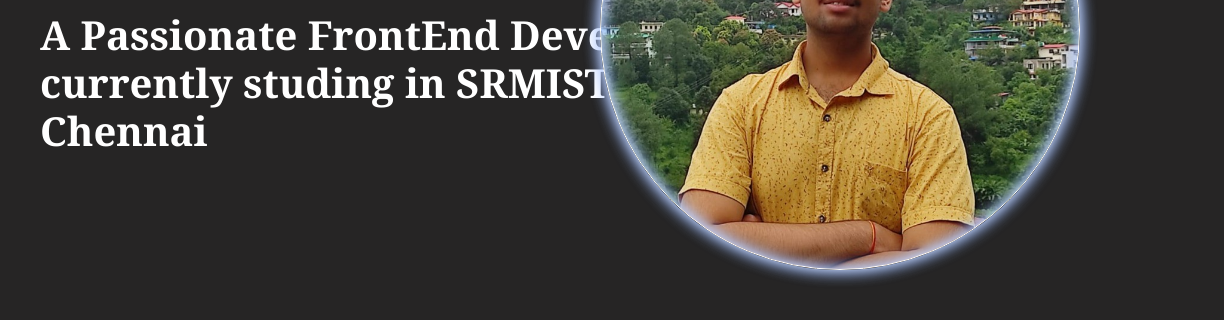
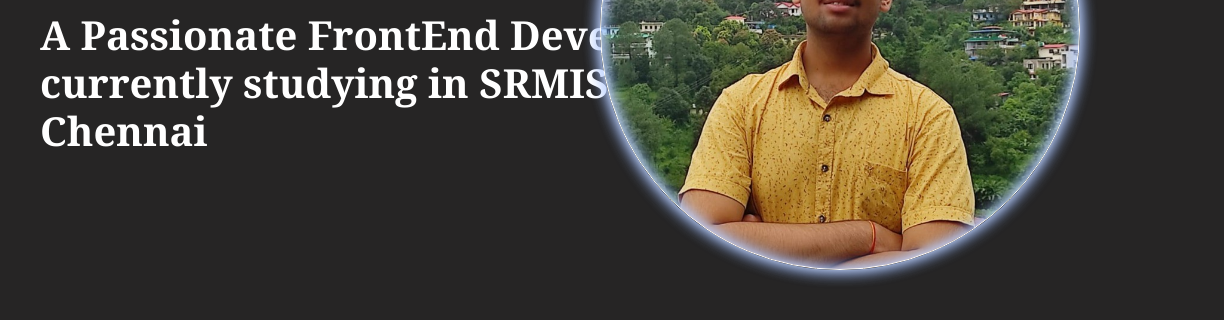
Before and after one commit to ishangoel2005/PORTFOLIO, a plain HTML site: page portfolio.html in a window 1280 px wide. Shown: the part 370-690 px from the top of the page, 56-1280 px from the left. Drawn offline with Linux system fonts and the light colour scheme.

Commit message:
Update portfolio.html

```diff
--- a/portfolio.html
+++ b/portfolio.html
@@ -31,7 +31,7 @@
             </div>
             <div class="content">
                 <p class="intro">Hi, I am <span>Ishan Goel</span></p>
-                <h1>A Passionate FrontEnd Developer, currently studing in SRMIST in Chennai</h1>
+                <h1>A Passionate FrontEnd Developer, currently studying in SRMIST in Chennai</h1>
 
             </div>
             <section class="About">
```
